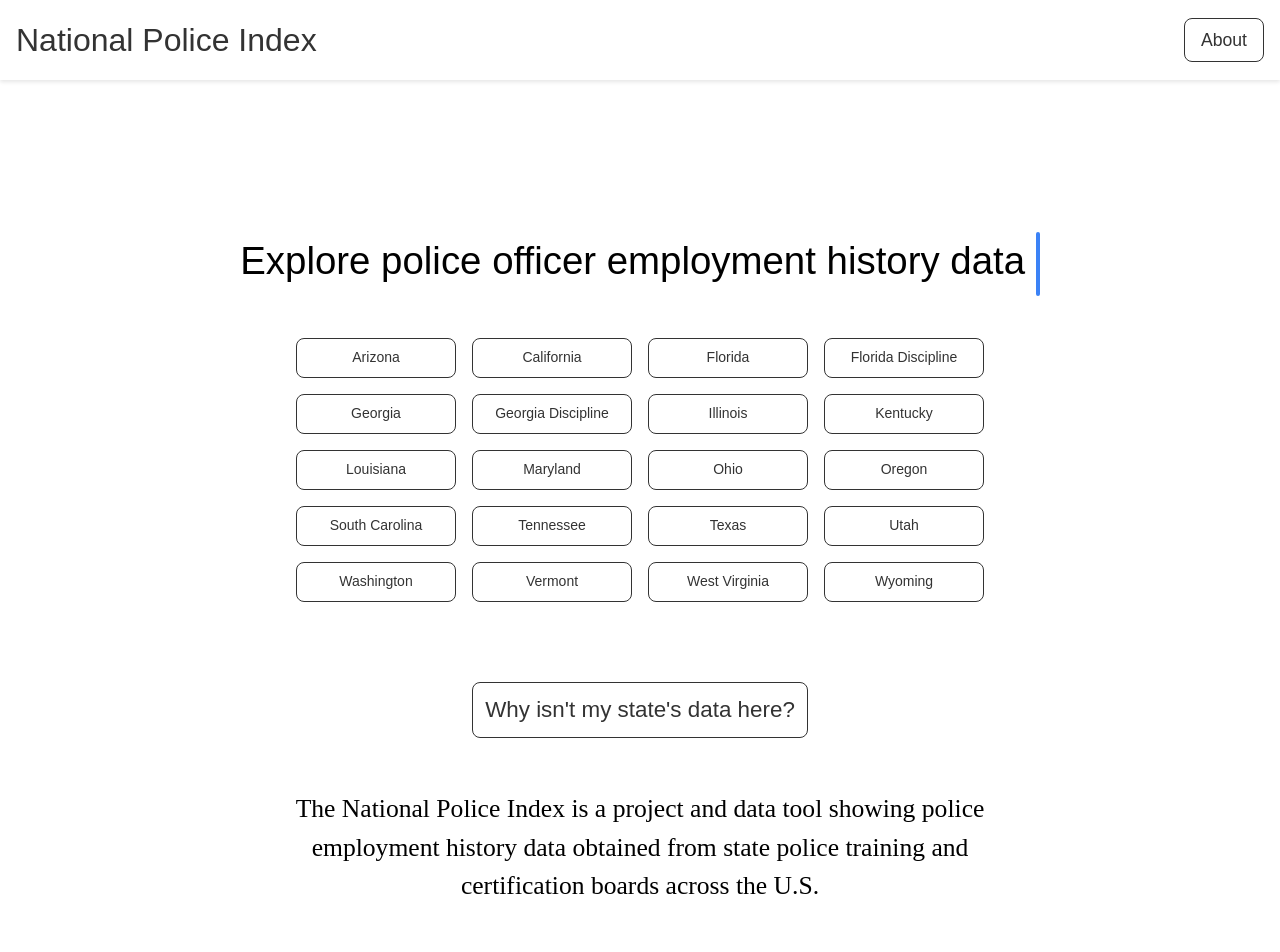
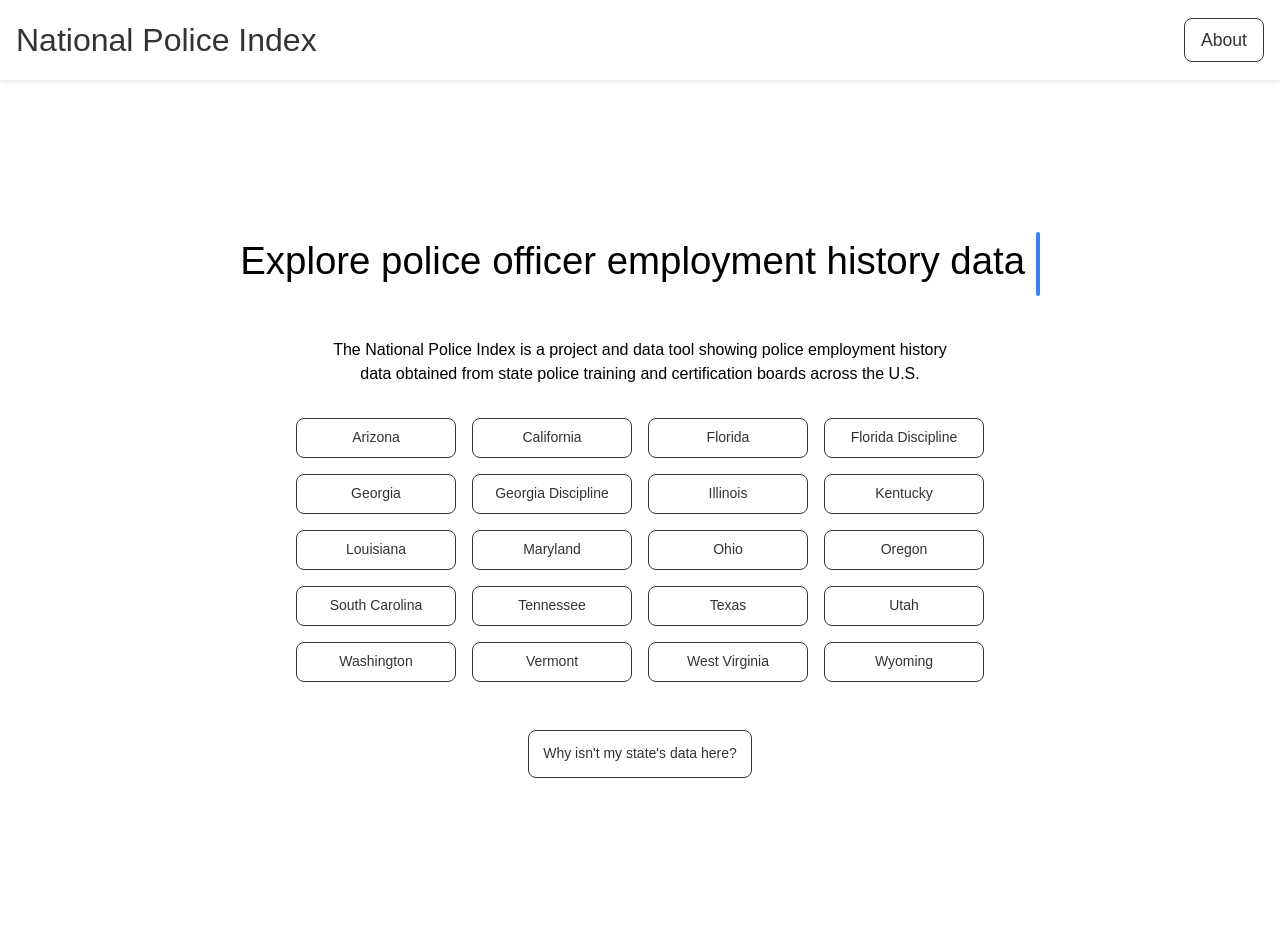
Before and after one commit to ayyubibrahimi/us-post-front-end, a Next.js app in the folder web/: page / in a window 1280 px wide. Shown: the top 952 px of the page. Built offline with nearby package versions, Linux system fonts and the light colour scheme; no server answers; a web font is replaced by a local one.

Commit message:
style updates to match home page

```diff
--- a/web/components/LandingPage/LandingScreen.tsx
+++ b/web/components/LandingPage/LandingScreen.tsx
@@ -12,12 +12,36 @@ const LandingScreen: React.FC<LandingScreenProps> = ({ onButtonClick }) => {
   const [isLouisianaModalOpen, setIsLouisianaModalOpen] = useState(false);
 
   const words = [
-    { text: "Explore", textColor: "#000000", className: "font-['SF_Pro', 'SF_Pro_Display', 'SF_Pro_Rounded', 'Arial']" },
-    { text: "police", textColor: "#000000", className: "font-['SF_Pro', 'SF_Pro_Text', 'SF_Pro_Rounded']" },
-    { text: "officer", textColor: "#000000", className: "font-['SF_Pro', 'SF_Pro_Display', 'SF_Pro_Text']" },
-    { text: "employment", textColor: "#000000", className: "font-['SF_Pro', 'SF_Pro_Rounded', 'SF_Pro_Display']" },
-    { text: "history", textColor: "#000000", className: "font-['SF_Pro', 'SF_Pro_Text', 'SF_Pro_Display']" },
-    { text: "data", textColor: "#000000", className: "font-['SF_Pro', 'SF_Pro_Rounded', 'SF_Pro_Text']" },
+    {
+      text: "Explore",
+      textColor: "#000000",
+      className: "font-['SF_Pro', 'SF_Pro_Display', 'SF_Pro_Rounded', 'Arial']",
+    },
+    {
+      text: "police",
+      textColor: "#000000",
+      className: "font-['SF_Pro', 'SF_Pro_Text', 'SF_Pro_Rounded']",
+    },
+    {
+      text: "officer",
+      textColor: "#000000",
+      className: "font-['SF_Pro', 'SF_Pro_Display', 'SF_Pro_Text']",
+    },
+    {
+      text: "employment",
+      textColor: "#000000",
+      className: "font-['SF_Pro', 'SF_Pro_Rounded', 'SF_Pro_Display']",
+    },
+    {
+      text: "history",
+      textColor: "#000000",
+      className: "font-['SF_Pro', 'SF_Pro_Text', 'SF_Pro_Display']",
+    },
+    {
+      text: "data",
+      textColor: "#000000",
+      className: "font-['SF_Pro', 'SF_Pro_Rounded', 'SF_Pro_Text']",
+    },
   ];
 
   const states = [
@@ -60,6 +84,13 @@ const LandingScreen: React.FC<LandingScreenProps> = ({ onButtonClick }) => {
         className={`text-2xl md:text-4xl lg:text-5xl font-bold text-center ${styles.typewriterBase}`}
         cursorClassName={`w-2 h-8 md:h-10 lg:h-12 ${styles.black}`}
       />
+      <div className="flex flex-col items-center justify-center">
+        <p className={`${styles.bottomText}`}>
+          The National Police Index is a project and data tool showing police
+          employment history data obtained from state police training and
+          certification boards across the U.S.
+        </p>
+      </div>
       <div className="grid grid-cols-2 sm:grid-cols-3 md:grid-cols-4 gap-4 mt-8">
         {states.map((state) => (
           <button
@@ -77,24 +108,19 @@ const LandingScreen: React.FC<LandingScreenProps> = ({ onButtonClick }) => {
       />
 
       <div>
-      <button
-        className={`items-center ${buttonStyles.stateDataButton}`}
-        onClick={() => window.open("https://invisible.institute/national-police-index", '_blank')}
-      >
-        Why isn&apos;t my state&apos;s data here?
-      </button>
+        <button
+          className={`items-center ${buttonStyles.stateDataButton}`}
+          onClick={() =>
+            window.open(
+              "https://invisible.institute/national-police-index#block-yui_3_17_2_1_1726594221053_11311",
+              "_blank"
+            )
+          }
+        >
+          Why isn&apos;t my state&apos;s data here?
+        </button>
       </div>
-      <div
-      className="flex items-center justify-center">
-      <p
-      className={`${styles.bottomText}`}
-      >
-       The National Police Index is a project and data tool showing police employment history data obtained from state police training and certification boards across the U.S.
-      </p>
-      </div>
-
     </div>
-
   );
 };
 
--- a/web/components/LandingPage/LandingScreenLight.module.scss
+++ b/web/components/LandingPage/LandingScreenLight.module.scss
@@ -36,14 +36,14 @@
 }
 
 .stateDataButton {
-  width: 21rem; /* Adjust as needed */
-  height: 3.5rem; /* Adjust as needed */
+  width: 14rem; /* Adjust as needed */
+  height: 3rem; /* Adjust as needed */
   border-radius: 0.5rem; /* Adjust as needed */
   background-color: #fff;
-  border: 1.8px solid #333; /* Adjust as needed */
   color: #333;
-  font-size: 1.4rem; /* Adjust as needed */
-  margin-top: 4.0rem;
+  margin-top: 2rem;
+  border: 1px solid #333;
+  font-size: 0.875rem;
 }
 
 .stateDataButton:hover {
@@ -67,9 +67,7 @@
 }
 
 .bottomText {
-  font-family: "SF-Pro";
-  margin-top: 2.3rem;
-  font-size: 1.6rem;
   width: 55%;
   text-align: center;
+  margin-bottom: 1rem;
 }
```
